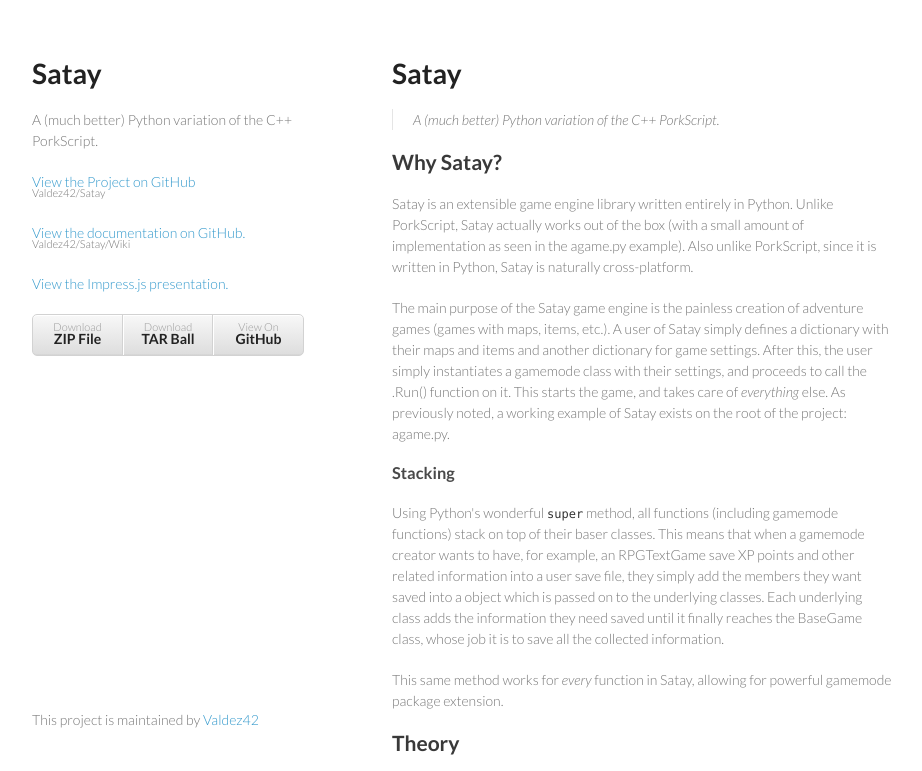
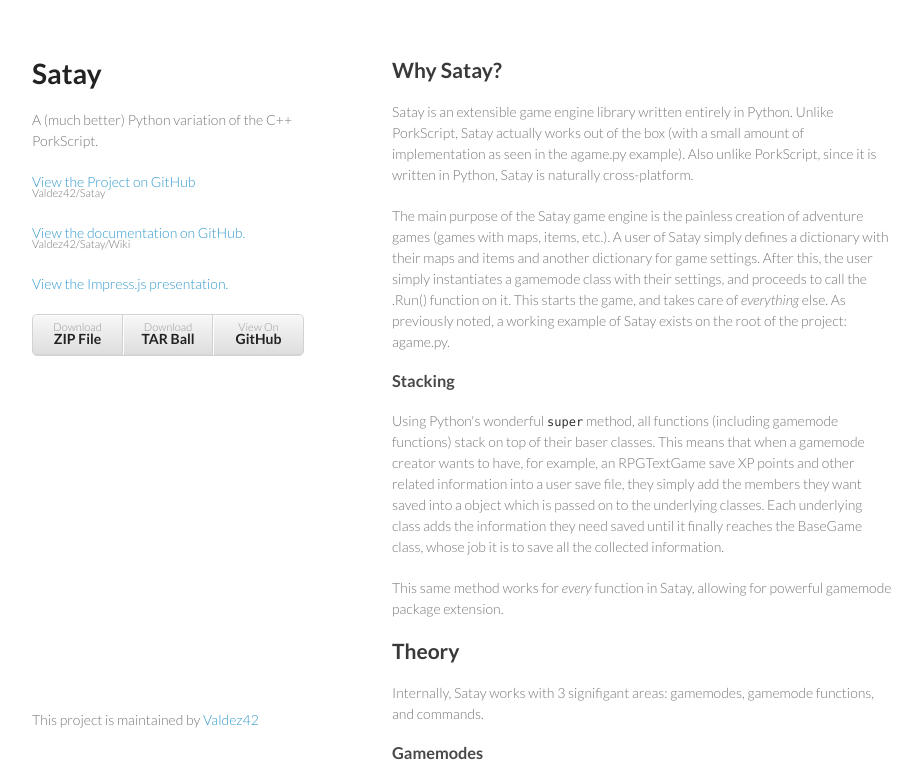
Before and after one commit to brennana/Satay, a plain HTML site: page index.html in a window 1280 px wide. Shown: the top 771 px of the page, without its empty margins (178-1100 px from the left). Drawn offline with Linux system fonts and the light colour scheme.

Commit message:
Update index.html

```diff
--- a/index.html
+++ b/index.html
@@ -31,11 +31,6 @@
         </ul>
       </header>
       <section>
-        <h1>Satay</h1>
-
-<blockquote>
-<p>A (much better) Python variation of the C++ PorkScript.</p>
-</blockquote>
 
 <h2>Why Satay?</h2>
 
```
